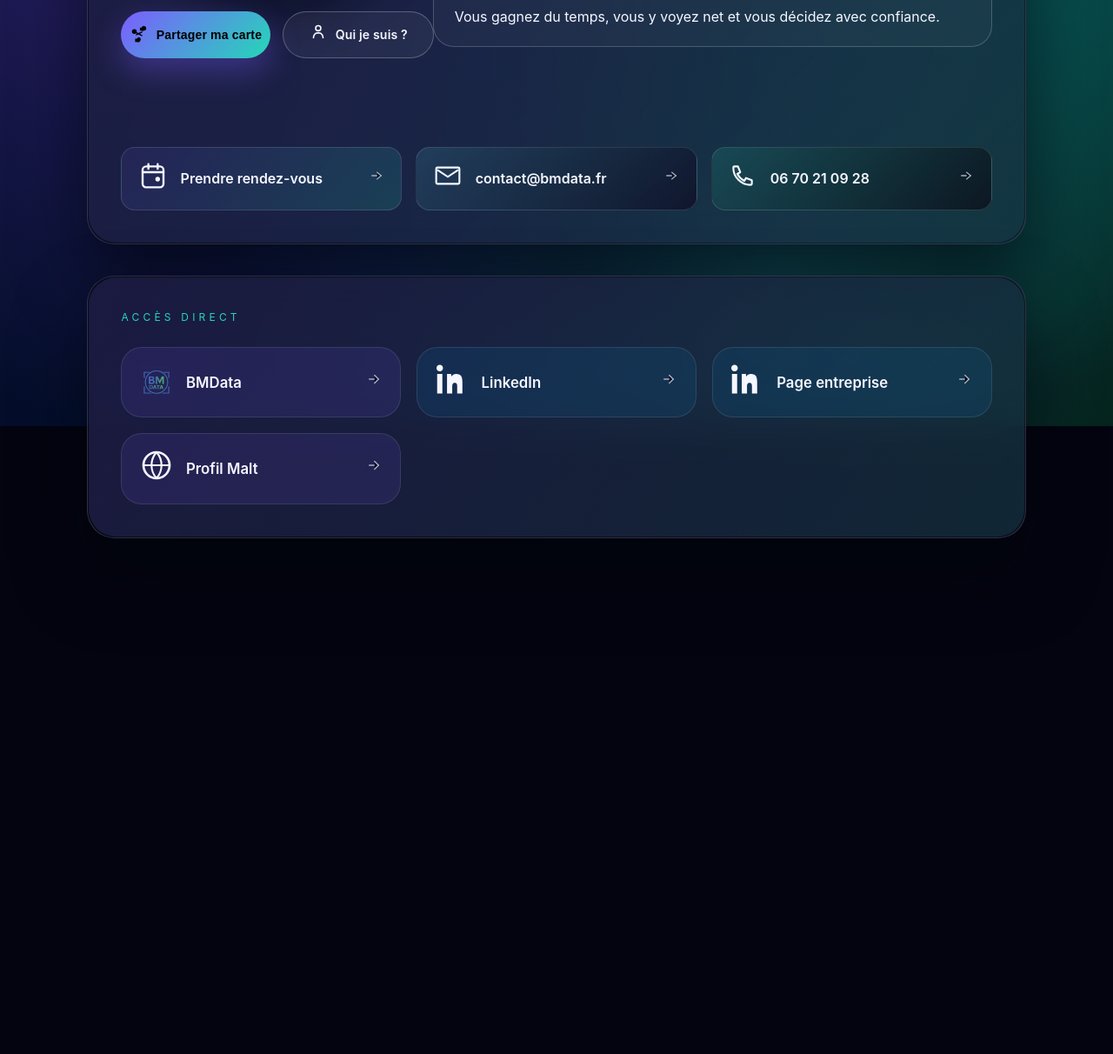
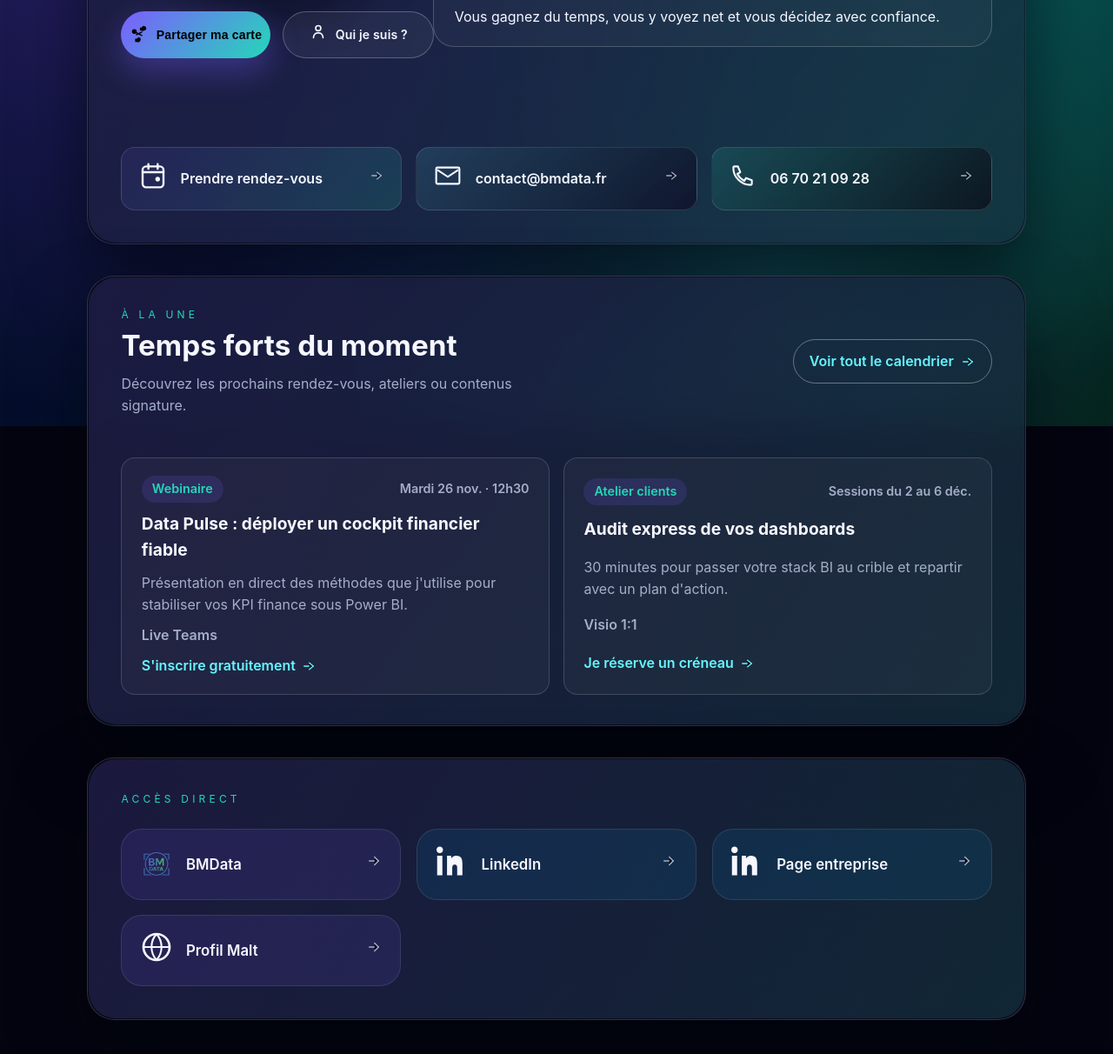
Before and after one commit to mbodetdata/hub, a Jekyll site: the page built from index.html, in a window 1280 px wide, cut to the strip 410-1647 px from the top of the page. Shown: the top 1212 px of the strip at 87% size. Built offline with Jekyll 4.4.1, drawn with Linux system fonts in a browser that asks for light colours; before the commit the page ends 1093 px from its top, so only the background shows below that.

Commit message:
A la une

```diff
--- a/_data/hub.json
+++ b/_data/hub.json
@@ -78,6 +78,45 @@
       "icon": "phone"
     }
   ],
+  "featured_section": {
+    "eyebrow": "\u00c0 la une",
+    "title": "Temps forts du moment",
+    "subtitle": "D\u00e9couvrez les prochains rendez-vous, ateliers ou contenus signature.",
+    "cta_label": "Voir tout le calendrier",
+    "cta_url": "https://bmdata.fr/agenda"
+  },
+  "featured": [
+    {
+      "active": true,
+      "category": "Webinaire",
+      "title": "Data Pulse : d\u00e9ployer un cockpit financier fiable",
+      "summary": "Pr\u00e9sentation en direct des m\u00e9thodes que j'utilise pour stabiliser vos KPI finance sous Power BI.",
+      "date": "Mardi 26 nov. \u00b7 12h30",
+      "location": "Live Teams",
+      "cta_label": "S'inscrire gratuitement",
+      "cta_url": "https://example.com/data-pulse"
+    },
+    {
+      "active": true,
+      "category": "Atelier clients",
+      "title": "Audit express de vos dashboards",
+      "summary": "30 minutes pour passer votre stack BI au crible et repartir avec un plan d'action.",
+      "date": "Sessions du 2 au 6 d\u00e9c.",
+      "location": "Visio 1:1",
+      "cta_label": "Je r\u00e9serve un cr\u00e9neau",
+      "cta_url": "https://example.com/audit-dashboard"
+    },
+    {
+      "active": false,
+      "category": "Conf\u00e9rence",
+      "title": "Salon Tech4Business \u2013 table ronde",
+      "summary": "Je partage mon retour d'exp\u00e9rience sur la gouvernance de la donn\u00e9e et l'alignement IT/terrain.",
+      "date": "Samedi 11 janvier \u00b7 15h45",
+      "location": "Bordeaux",
+      "cta_label": "\u00cAtre averti",
+      "cta_url": "https://example.com/tech4business"
+    }
+  ],
   "highlights_section": {
     "eyebrow": "\u00c0 la une",
     "title": "Agenda & publications",
--- a/assets/styles.css
+++ b/assets/styles.css
@@ -428,6 +428,107 @@
   background: rgba(124, 93, 255, 0.12);
 }
 
+/* FEATURED ------------------------------------------------------------- */
+
+.hub-featured-panel {
+  padding-top: 2.2rem;
+  padding-bottom: 2.2rem;
+}
+
+.hub-featured__head {
+  display: flex;
+  justify-content: space-between;
+  gap: 1.5rem;
+  flex-wrap: wrap;
+  align-items: center;
+}
+
+.hub-featured__cta {
+  display: inline-flex;
+  align-items: center;
+  gap: 0.45rem;
+  padding: 0.75rem 1.1rem;
+  border-radius: 999px;
+  border: 1px solid rgba(255, 255, 255, 0.35);
+  font-weight: 600;
+  color: var(--brand-3);
+  transition: border-color 0.2s ease, background 0.2s ease, color 0.2s ease;
+}
+
+.hub-featured__cta svg {
+  width: 18px;
+  height: 18px;
+}
+
+.hub-featured__cta:hover {
+  border-color: rgba(255, 255, 255, 0.65);
+  background: rgba(255, 255, 255, 0.08);
+}
+
+.hub-featured__grid {
+  margin-top: 1.5rem;
+  display: grid;
+  gap: 1rem;
+  grid-template-columns: repeat(auto-fit, minmax(260px, 1fr));
+}
+
+.hub-featured__item {
+  padding: 1.25rem 1.4rem;
+  border-radius: var(--radius);
+  border: 1px solid rgba(255, 255, 255, 0.15);
+  background: rgba(255, 255, 255, 0.04);
+  display: grid;
+  gap: 0.65rem;
+}
+
+.hub-featured__item header {
+  display: flex;
+  justify-content: space-between;
+  align-items: center;
+  font-size: 0.9rem;
+}
+
+.hub-featured__pill {
+  padding: 0.25rem 0.75rem;
+  border-radius: 999px;
+  background: rgba(124, 93, 255, 0.15);
+  color: var(--brand-2);
+  font-weight: 600;
+}
+
+.hub-featured__meta {
+  color: var(--muted);
+  font-weight: 600;
+}
+
+.hub-featured__item h3 {
+  margin: 0;
+  font-size: 1.2rem;
+}
+
+.hub-featured__item p {
+  margin: 0;
+  color: var(--muted);
+}
+
+.hub-featured__location {
+  font-weight: 600;
+  color: var(--fg);
+}
+
+.hub-featured__link {
+  display: inline-flex;
+  gap: 0.4rem;
+  align-items: center;
+  font-weight: 600;
+  color: var(--brand-3);
+}
+
+.hub-featured__link svg {
+  width: 18px;
+  height: 18px;
+}
+
 /* TIMELINE ------------------------------------------------------------- */
 
 .hub-timeline__head {
@@ -545,7 +646,8 @@
 
   .contact-ribbon,
   .hub-links-grid,
-  .hub-timeline__grid {
+  .hub-timeline__grid,
+  .hub-featured__grid {
     grid-template-columns: 1fr;
   }
 
@@ -553,4 +655,9 @@
     flex-direction: column;
     align-items: flex-start;
   }
+
+  .hub-featured__head {
+    flex-direction: column;
+    align-items: flex-start;
+  }
 }
--- a/index.html
+++ b/index.html
@@ -88,6 +88,64 @@
   {% endif %}
 </section>
 
+{% assign active_featured = hub.featured | where: 'active', true %}
+{% if hub.featured and active_featured and active_featured.size > 0 %}
+<section class="hub-section hub-card hub-featured-panel" aria-labelledby="hub-featured-title">
+  <header class="hub-featured__head hub-section__head">
+    <div>
+      {% if hub.featured_section.eyebrow %}
+      <p class="hub-eyebrow">{{ hub.featured_section.eyebrow }}</p>
+      {% endif %}
+      <h2 id="hub-featured-title" class="hub-section__title">
+        {{ hub.featured_section.title | default: '&Agrave; la une' }}
+      </h2>
+      {% if hub.featured_section.subtitle %}
+      <p class="hub-section__subtitle">{{ hub.featured_section.subtitle }}</p>
+      {% endif %}
+    </div>
+    {% if hub.featured_section.cta_url %}
+    <a class="hub-featured__cta" href="{{ hub.featured_section.cta_url }}" target="_blank" rel="noopener">
+      {{ hub.featured_section.cta_label | default: 'Tout voir' }}
+      <svg viewBox="0 0 24 24" aria-hidden="true">
+        <path d="M5 12h14" stroke="currentColor" stroke-width="1.8" stroke-linecap="round"/>
+        <path d="M13 7l6 5-6 5" stroke="currentColor" stroke-width="1.8" stroke-linecap="round" stroke-linejoin="round"/>
+      </svg>
+    </a>
+    {% endif %}
+  </header>
+  <div class="hub-featured__grid">
+    {% for item in active_featured %}
+    <article class="hub-featured__item">
+      <header>
+        {% if item.category %}
+        <span class="hub-featured__pill">{{ item.category }}</span>
+        {% endif %}
+        {% if item.date %}
+        <span class="hub-featured__meta">{{ item.date }}</span>
+        {% endif %}
+      </header>
+      <h3>{{ item.title }}</h3>
+      {% if item.summary %}
+      <p>{{ item.summary }}</p>
+      {% endif %}
+      {% if item.location %}
+      <p class="hub-featured__location">{{ item.location }}</p>
+      {% endif %}
+      {% if item.cta_url %}
+      <a class="hub-featured__link" href="{{ item.cta_url }}" target="_blank" rel="noopener">
+        {{ item.cta_label | default: 'En savoir plus' }}
+        <svg viewBox="0 0 24 24" aria-hidden="true">
+          <path d="M5 12h14" stroke="currentColor" stroke-width="1.8" stroke-linecap="round"/>
+          <path d="M13 7l6 5-6 5" stroke="currentColor" stroke-width="1.8" stroke-linecap="round" stroke-linejoin="round"/>
+        </svg>
+      </a>
+      {% endif %}
+    </article>
+    {% endfor %}
+  </div>
+</section>
+{% endif %}
+
 {% if hub.links and hub.links.size > 0 %}
 <section class="hub-section hub-card hub-links-panel" aria-labelledby="hub-links-title">
   <header class="hub-section__head">
```
